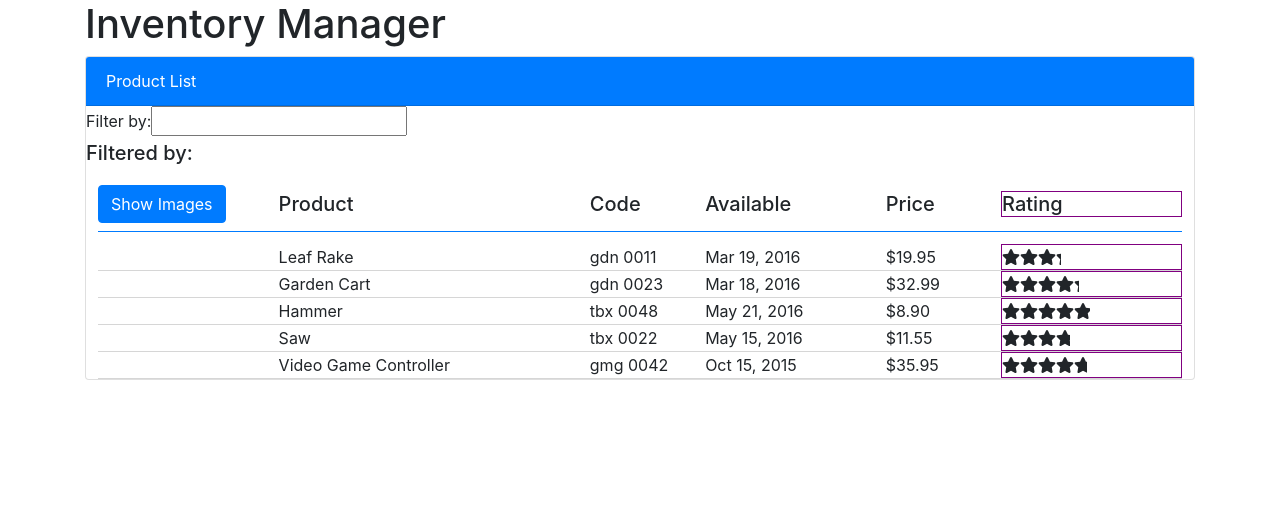
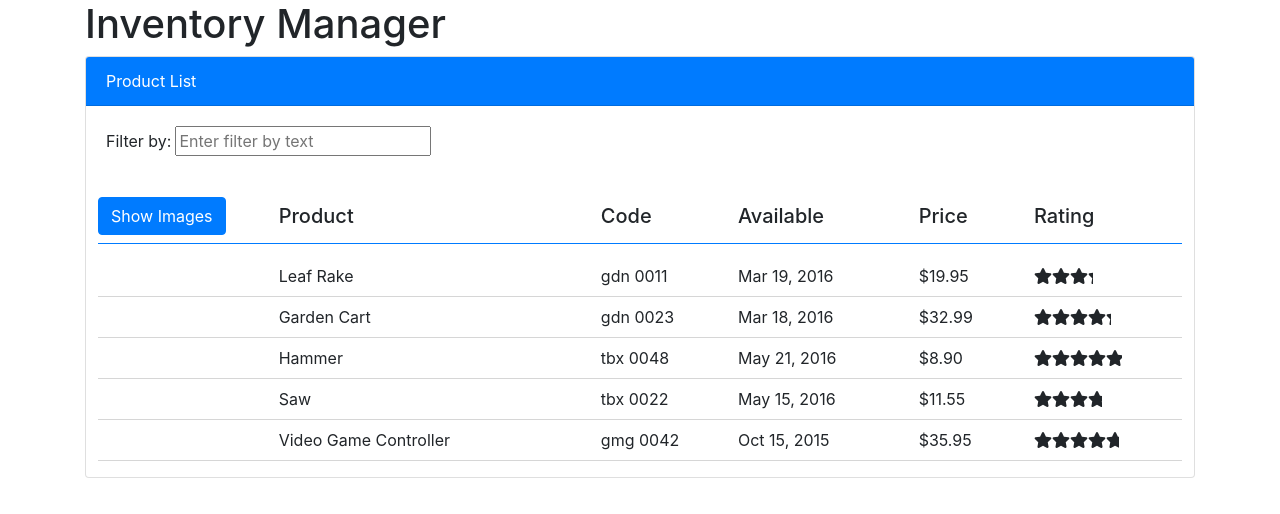
Before and after one commit to danhoffmanjr/ngInventory-Manager, an Angular app in the folder Inventory-Manager/: page / in a window 1280 px wide. Shown: the top 514 px of the page. Built offline with nearby package versions, Linux system fonts and the light colour scheme.

Commit message:
created methods to pass data from nested star-rating component to parent product-list component using @Output decorator. more css updates.

```diff
--- a/Inventory-Manager/src/app/products/product-list.component.css
+++ b/Inventory-Manager/src/app/products/product-list.component.css
@@ -1,6 +1,20 @@
-.list-container, .card-body {
+.list-container {
     margin: 0;
     padding: 0;
+}
+
+.card-body {
+    margin: 0;
+    padding: 0 0 1rem 0;
+}
+
+.filter-by {
+    padding: 1.25rem 1.25rem 0 1.25rem;
+}
+
+.filter-by > input {
+    display: inline-block;
+    margin: 0 0 0 .25rem;
 }
 
 .product-list-headers {
@@ -13,6 +27,7 @@
 
 .product-item {
     display: flex;
+    padding: .5rem 0;
     margin: 0 .75rem;
     align-items: center;
     justify-content: center;
@@ -29,11 +44,11 @@
 }
 
 .product-name {
-    flex-basis: 28.6vw;
+    flex-basis: 29.6vw;
 }
 
 .product-code {
-    flex-basis: 10.6vw;
+    flex-basis: 12.6vw;
 }
 
 .date-available {
@@ -45,6 +60,10 @@
 }
 
 .rating {
-    flex-basis: 16.6vw;
-    border: 1px solid purple;
+    flex-basis: 13.6vw;
 }
+
+.product-clicked-notice {
+    text-align: center;
+    padding: .75rem;
+}
--- a/Inventory-Manager/src/app/products/product-list.component.html
+++ b/Inventory-Manager/src/app/products/product-list.component.html
@@ -4,9 +4,9 @@
   </div>
   <div class="filter-by">
     <label>Filter by: </label>
-    <input type="text" [(ngModel)]='listFilter' />
-    <h5>Filtered by: {{listFilter}}</h5>
+    <input type="text" [(ngModel)]='listFilter' placeholder="Enter filter by text" />
   </div>
+  <div class="product-clicked-notice">{{ratingClickNotice}}</div>
   <div class="list-container">
     <div class="product-list-headers">
       <h5 class="image">
@@ -26,7 +26,7 @@
         <div class="date-available">{{product.releaseDate | date}}</div>
         <div class="price">{{product.price | currency:'USD':'symbol':'1.2-2' }}</div>
         <div class="rating">
-          <app-star-rating [rating]='product.rating'></app-star-rating>
+          <app-star-rating [rating]='product.rating' (notify)='onNotifyClick($event)'></app-star-rating>
         </div>
       </div>
     </div>
--- a/Inventory-Manager/src/app/products/product-list.component.ts
+++ b/Inventory-Manager/src/app/products/product-list.component.ts
@@ -15,6 +15,7 @@ export class ProductListComponent implements OnInit {
 
   title: string = "Product List";
   showImage: boolean = false;
+  ratingClickNotice: string = '';
 
   _listFilter: string;
   get listFilter(): string {
@@ -86,6 +87,10 @@ export class ProductListComponent implements OnInit {
       product.productName.toLocaleLowerCase().indexOf(filterBy) !== -1);
   }
 
+  onNotifyClick(message: string): void {
+    this.ratingClickNotice = message;
+  }
+
   toggleImage(): void {
     this.showImage = !this.showImage;
   }
--- a/Inventory-Manager/src/app/shared/star-rating/star-rating.component.html
+++ b/Inventory-Manager/src/app/shared/star-rating/star-rating.component.html
@@ -1,4 +1,4 @@
-<div class="crop" [style.width.px]='starWidth' [title]='rating'>
+<div class="crop" (click)='onRatingClick()' [style.width.px]='starWidth' [title]='rating'>
   <div style="width: 92px;">
     <span class="fas fa-star"></span>
     <span class="fas fa-star"></span>
--- a/Inventory-Manager/src/app/shared/star-rating/star-rating.component.ts
+++ b/Inventory-Manager/src/app/shared/star-rating/star-rating.component.ts
@@ -1,4 +1,4 @@
-import { Component, OnChanges, Input } from '@angular/core';
+import { Component, OnChanges, Input, Output, EventEmitter } from '@angular/core';
 
 @Component({
   selector: 'app-star-rating',
@@ -9,9 +9,14 @@ export class StarRatingComponent implements OnChanges {
   constructor() { }
   @Input() rating: number;
   starWidth: number;
+  @Output() notify: EventEmitter<string> = new EventEmitter<string>();
 
   ngOnChanges(): void {
-    this.starWidth = this.rating * 92/5;
+    this.starWidth = this.rating * (92/5);
+  }
+
+  onRatingClick(): void {
+    this.notify.emit(`The rating ${this.rating} was clicked!`);
   }
 
 }
```
